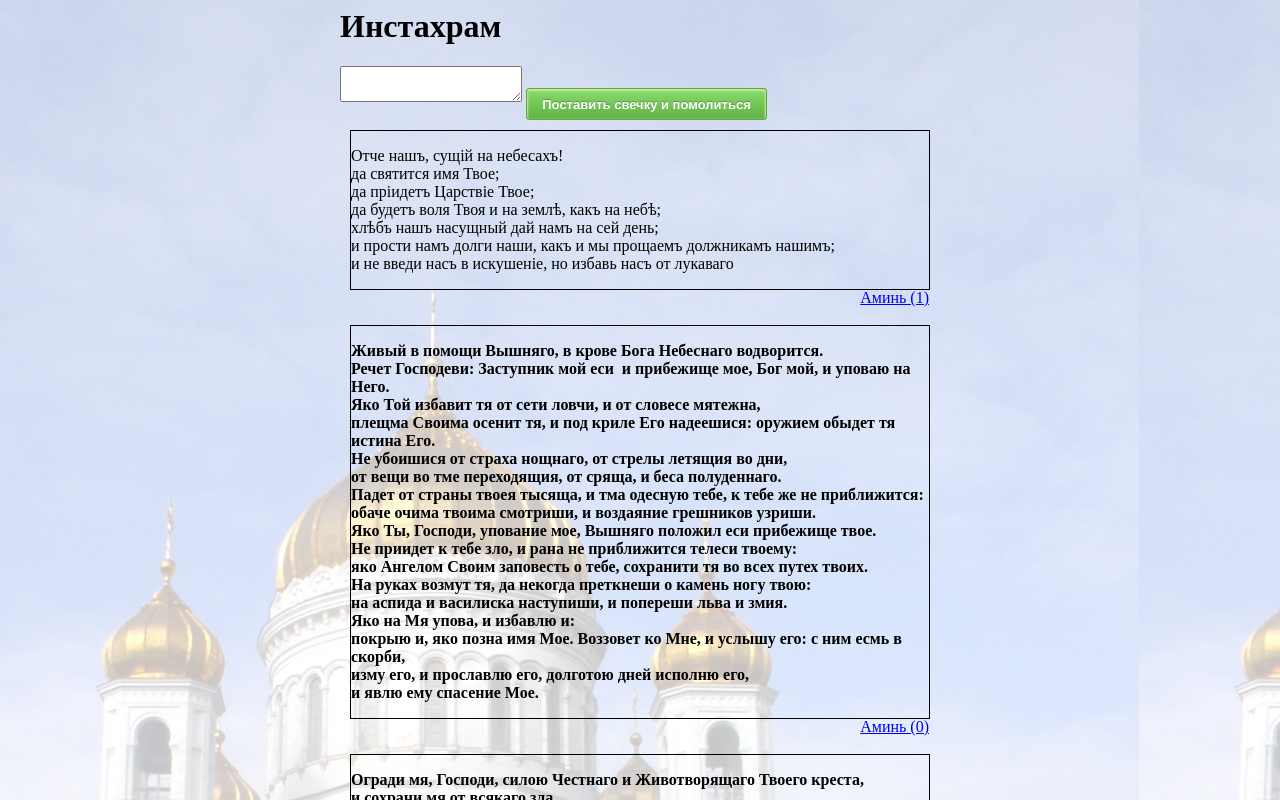
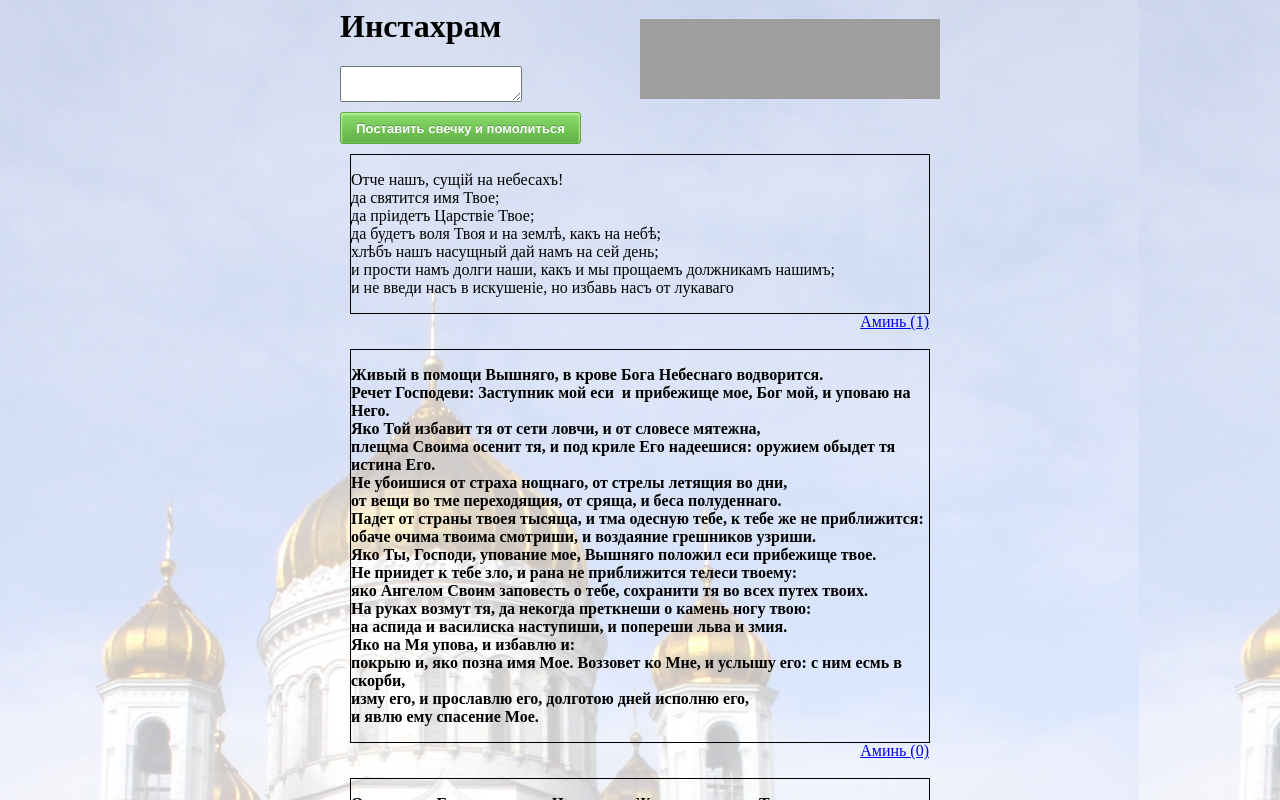
Before and after one commit to Ivajkin/Instahram, a PHP site: page / in a window 1280 px wide. Run offline with PHP 8.4, Linux system fonts and the light colour scheme; data comes from the database, SQL or seed files in the repository; some libraries are stand-ins or nearby versions; grey boxes are pictures that could not be loaded.

Commit message:
Like and share Facebook buttons added

```diff
--- a/index.php
+++ b/index.php
@@ -8,6 +8,8 @@
 <body>
 
 	<h1>Инстахрам</h1>
+
+	<iframe src="//www.facebook.com/plugins/like.php?href=http%3A%2F%2Finstahram.ru%2F&amp;width&amp;layout=standard&amp;action=like&amp;show_faces=true&amp;share=true&amp;height=80" scrolling="no" frameborder="0" style="margin-top:-47px; float:right; border:none; overflow:hidden; height:80px;" allowtransparency="true"></iframe>
 
 	<div class="post">
 		<textarea></textarea>
```
